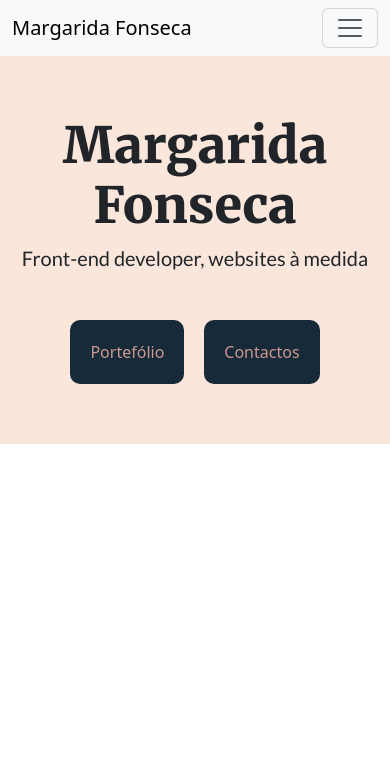
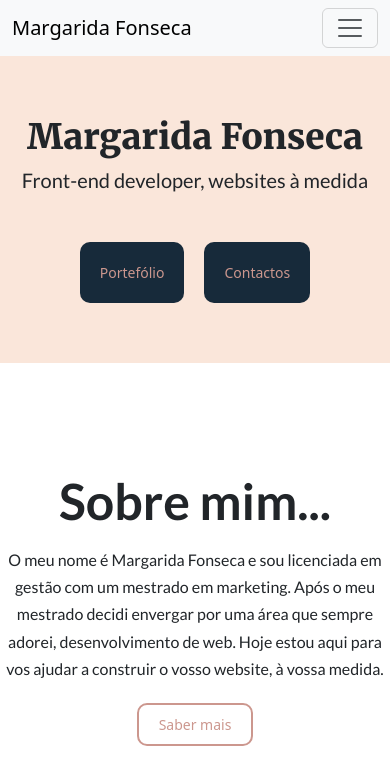
Before and after one commit to margaridamfonseca/margarida-fonseca-portfolio, a plain HTML site: page index.html in a window 390 px wide. Drawn offline with nearby package versions, Linux system fonts and the light colour scheme.

Commit message:
added about me section

```diff
--- a/index.html
+++ b/index.html
@@ -45,8 +45,21 @@
           <a href="/contacts.html" class="button">Contactos</a>
         </div>
       </div>
-
-
+      <div class="container">
+        <div class="row mt-5 mb-5">
+          <div class="col d-none d-lg-block text-end">
+            <img src="/images/Foto.jpeg" alt="Foto da autora do site" class="img-fluid rounded img">
+          </div>
+          <div class="col mt-5 description">
+            <h2 class="mid-text-title">Sobre mim...</h2>
+            <p>O meu nome é Margarida Fonseca e sou licenciada em gestão com um mestrado em marketing. Após o meu mestrado decidi envergar por uma área que sempre adorei, desenvolvimento de web. Hoje estou aqui para vos ajudar a construir o vosso website, à vossa medida.</p>
+            <a href="/sobre.html" class="btn-learn">Saber mais</a>
+          </div>
+        </div>
+      </div>
+      <br>
+      <br>
+      <br>
 
 </body>
 </html>
--- a/src/index.css
+++ b/src/index.css
@@ -19,13 +19,20 @@
 h1{
     font-family: var(--font-merri);
     font-weight: 1000;
-    font-size: 50px;
+    font-size: 96px;
 }
 
 h2{
     font-family: var(--font-lato);
-    font-size: 20px;
+    font-size: 40px;
     margin-top: 10px;
+}
+
+p{
+    font-family: var(--font-lato);
+    font-size: 16px;
+    margin-bottom: 30px;
+    line-height: 1.7;
 }
 
 .initial-buttons{
@@ -43,3 +50,53 @@ h2{
     color: var(--alternative-titles);
     text-decoration: none;
 }
+
+.img{
+    max-width: 70%;
+}
+
+.description{
+    padding: 20px;
+}
+
+
+.mid-text-title{
+    font-size: 50px;
+    font-weight: 700;
+    margin-bottom: 25px;
+}
+
+.btn-learn{
+    padding: 10px 20px;
+    border: 2px solid var(--alternative-titles);
+    border-radius: 10px;
+    color: var(--alternative-titles);
+    text-decoration: none;
+    font-size: 14px;
+
+}
+
+
+
+
+@media (max-width: 900px){
+    h1{
+        font-size: 35px;
+    }
+
+    h2{
+        font-size: 20px;
+    }
+
+    .button{
+        font-size: 14px;
+    }
+    .description{
+        text-align: center;
+        margin: 0;
+        padding: 2px;
+    }
+    .mid-text-title{
+        margin-bottom: 15px;
+    }
+}
```
Also changed, not shown: images/Foto.jpeg (added). Lines whose indentation alone changed are shown as unchanged.
